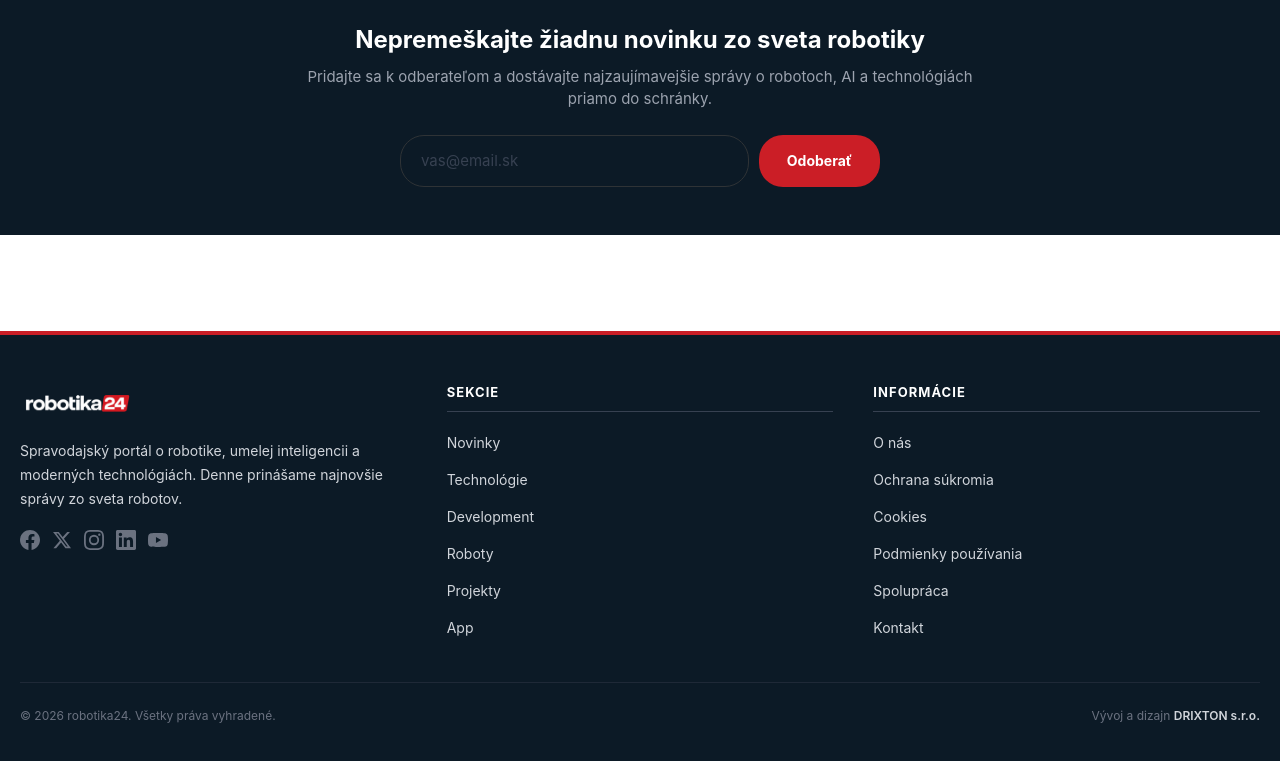
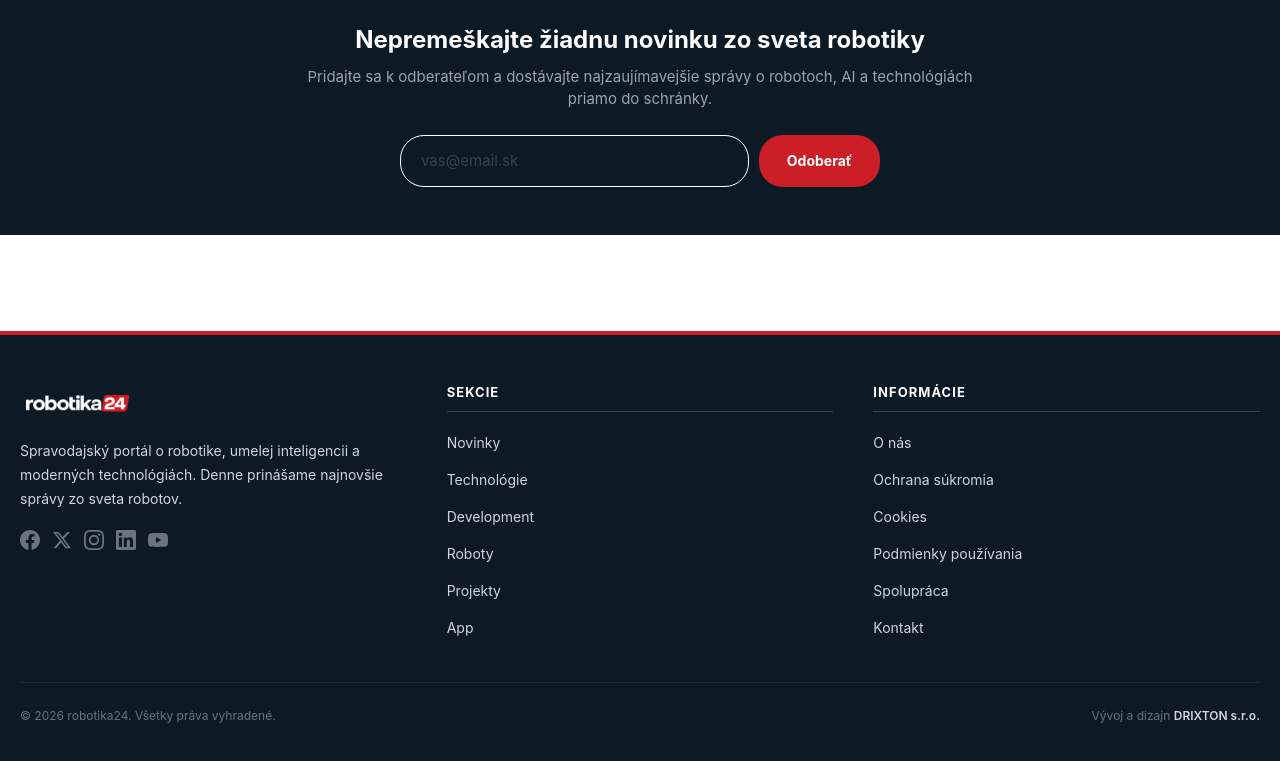
Before and after one commit to andreakollova/robotika24, a Next.js app: page / in a window 1280 px wide. Shown: the part 1750-2511 px from the top of the page. Built offline with nearby package versions, Linux system fonts and the light colour scheme; no server answers; the database is empty.

Commit message:
fix: white border on newsletter email input
Co-Authored-By: Andrea Kollova <kollova@drixton.com>

```diff
--- a/src/components/NewsletterBanner.tsx
+++ b/src/components/NewsletterBanner.tsx
@@ -47,7 +47,7 @@ export default function NewsletterBanner() {
               required
               style={{
                 flex: 1, minWidth: 220, padding: '14px 20px', fontSize: 15,
-                border: '1px solid #2f3336', borderRadius: 24, outline: 'none',
+                border: '1px solid #ffffff', borderRadius: 24, outline: 'none',
                 backgroundColor: '#0c1a26', color: '#ffffff',
               }}
             />
```
